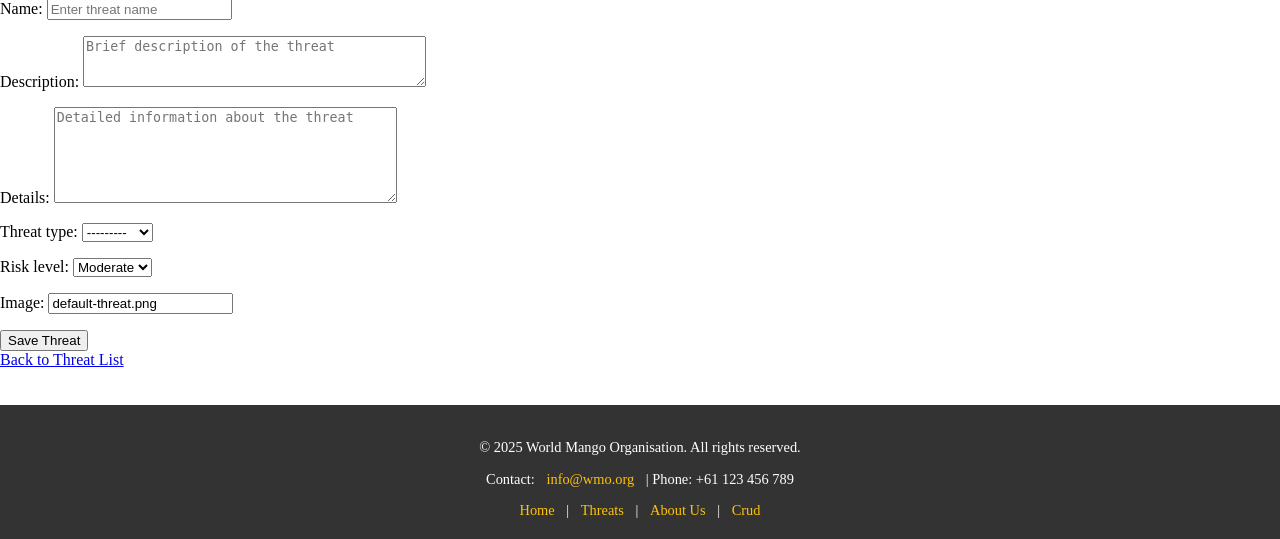
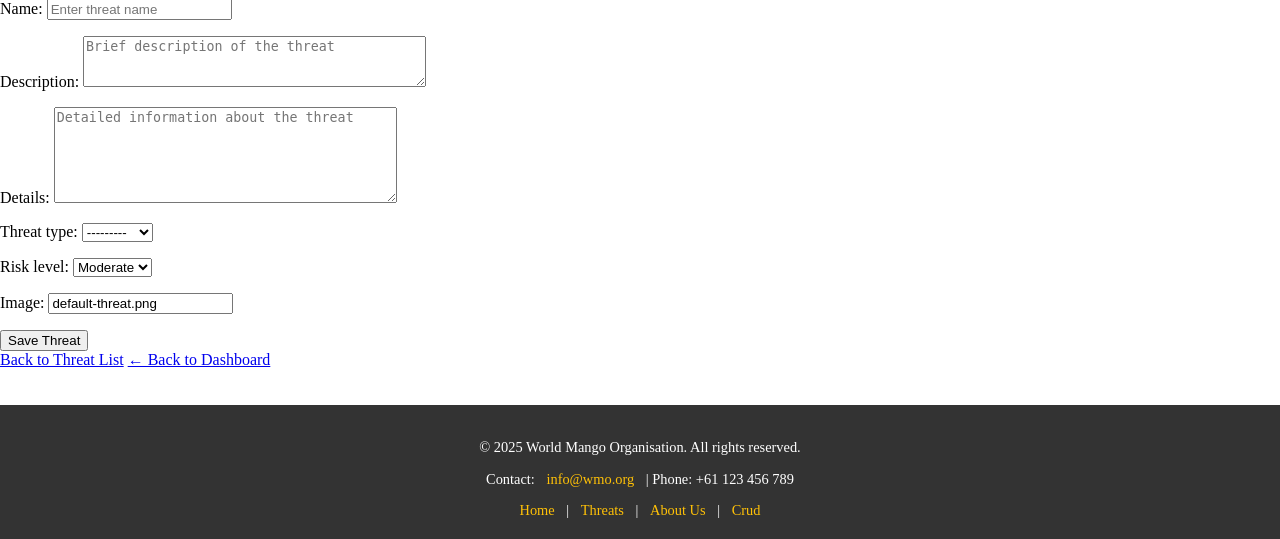
Before and after one commit to QuangThuanNGUYEN/mango_surveillance_web, a Django app: page /threats/create/ in a window 1280 px wide. Shown: the part 261-800 px from the top of the page. Run offline with Django 5.2, Linux system fonts and the light colour scheme; the visitor is signed in with stand-in values (Sample User, id 1).

Commit message:
Added a back to dashboard button in the threat form

```diff
--- a/mango_pests_app/templates/mango_pests_app/crud/threat_form.html
+++ b/mango_pests_app/templates/mango_pests_app/crud/threat_form.html
@@ -7,4 +7,8 @@
     <button type="submit">Save Threat</button>
   </form>
   <a href="{% url 'threat_list' %}">Back to Threat List</a>
+
+  <a href="{% url 'crud_dashboard' %}" class="btn btn-primary mb-3">
+    ← Back to Dashboard
+  </a>
 {% endblock %}
```
